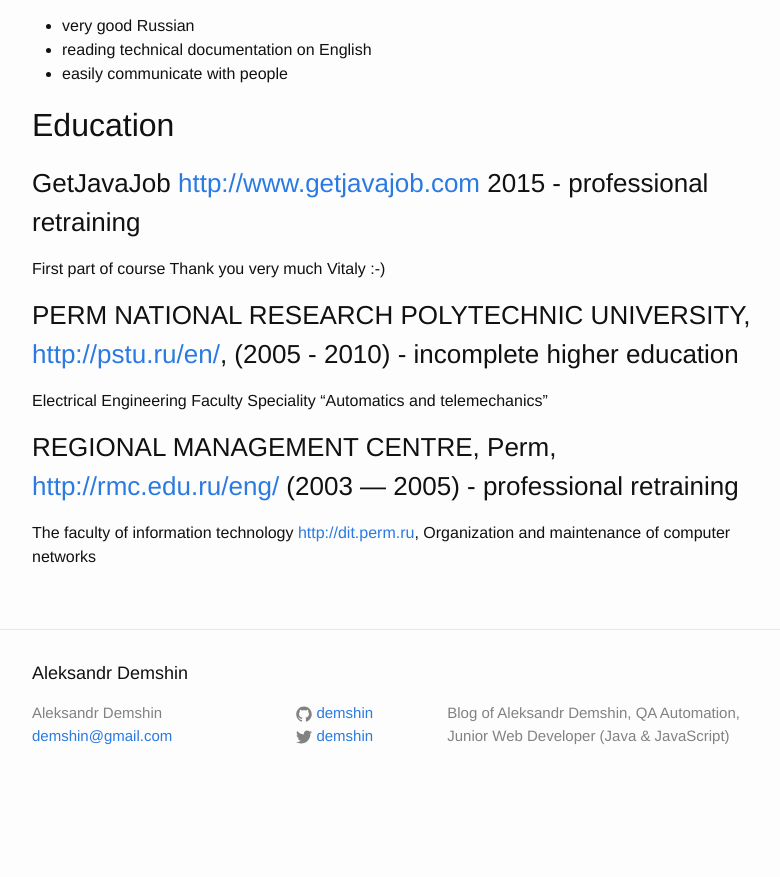
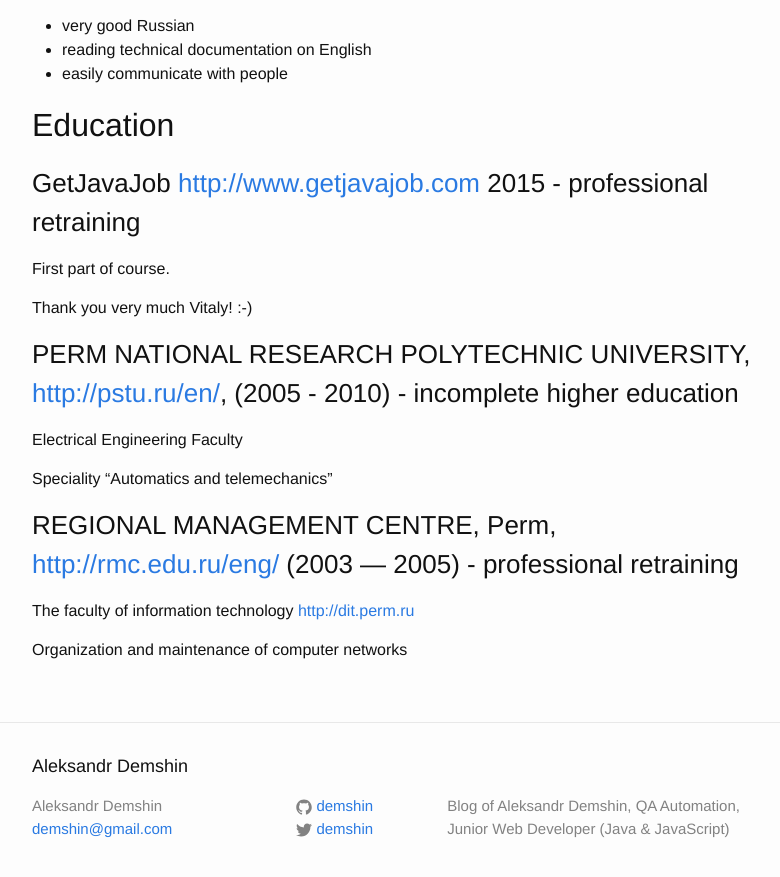
Before and after one commit to demshin/demsh.in, a Jekyll site: the page built from about.md, in a window 1280 px wide and 900 px high, scrolled down 2109 px. Shown: the top 877 px of the window, without its empty margins (238-1018 px from the left). Built offline with Jekyll 4.4.1, drawn with Linux system fonts in a browser that asks for light colours; before the commit the page ends 2916 px from its top, so only the background shows below that.

Commit message:
+ инфо об образовании в резюме

```diff
--- a/about.md
+++ b/about.md
@@ -85,12 +85,16 @@ web: <http://demshin.github.io>
 
 ## Education
 ### GetJavaJob <http://www.getjavajob.com> 2015 - professional retraining
-First part of course
-Thank you very much Vitaly :-)
+First part of course.
+
+Thank you very much Vitaly! :-)
 
 ### PERM NATIONAL RESEARCH POLYTECHNIC UNIVERSITY, <http://pstu.ru/en/>, (2005 - 2010) - incomplete higher education
 Electrical Engineering Faculty
+
 Speciality "Automatics and telemechanics"
 
 ### REGIONAL MANAGEMENT CENTRE, Perm, <http://rmc.edu.ru/eng/> (2003 — 2005) - professional retraining
-The faculty of information technology <http://dit.perm.ru>, Organization and maintenance of computer networks
+The faculty of information technology <http://dit.perm.ru>
+
+Organization and maintenance of computer networks
```
